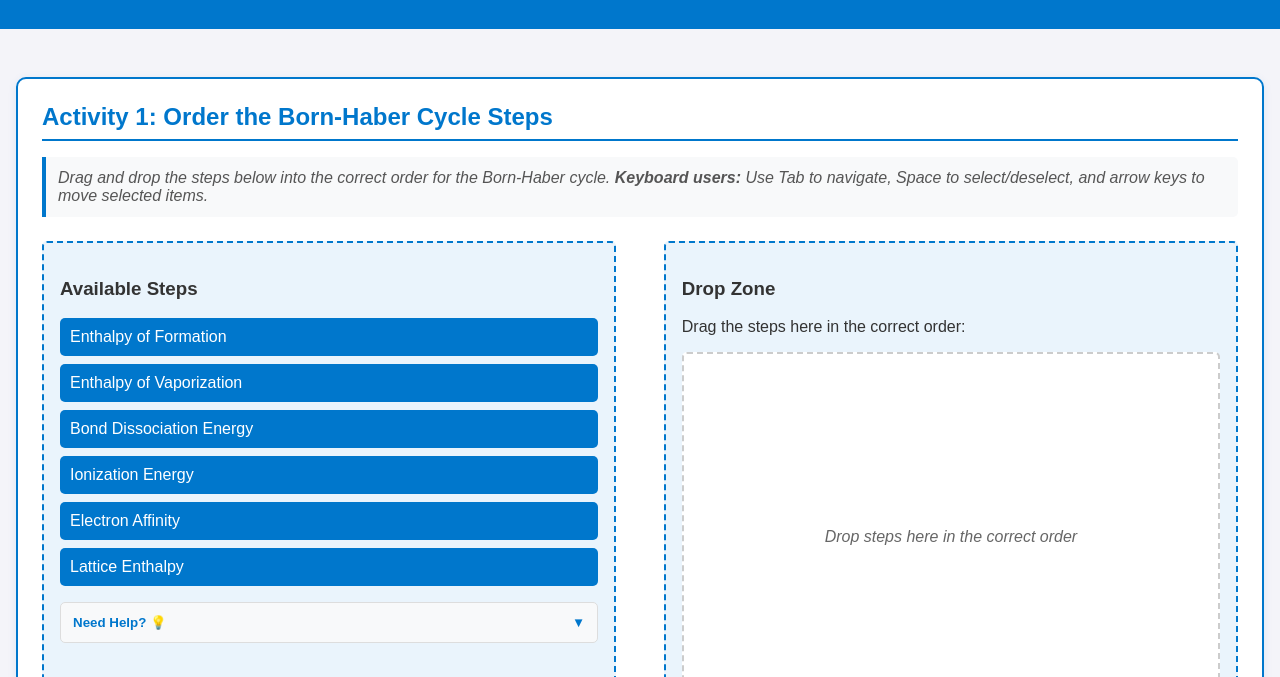
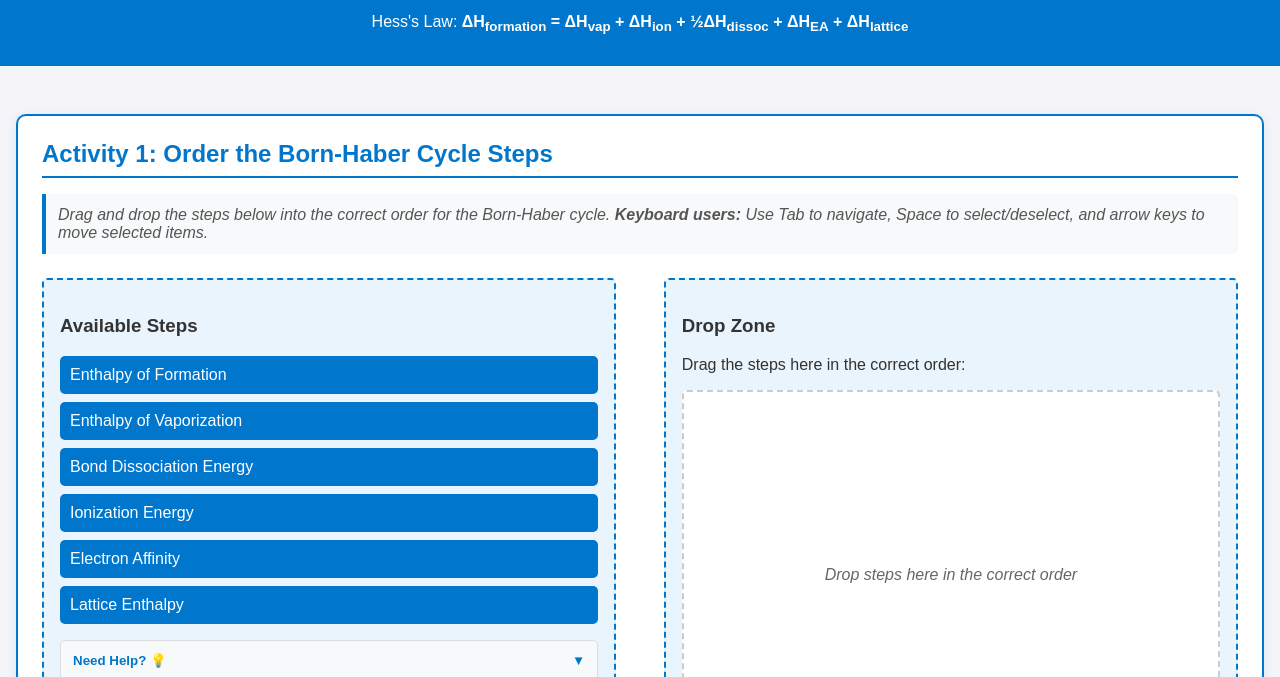
Before and after one commit to edutechtammy/born-haber-cycle, a plain HTML site: page index.html in a window 1280 px wide. Shown: the part 108-785 px from the top of the page. Drawn offline with Linux system fonts and the light colour scheme.

Commit message:
Add Hess's Law mathematical equation to header
- Added prominent display of Hess's Law formula in header section
- Equation: ΔH_formation = ΔH_vap + ΔH_ion + ½ΔH_dissoc + ΔH_EA + ΔH_lattice
- Provides immediate reference for students during activities
- Enhances educational value with clear mathematical foundation

```diff
--- a/index.html
+++ b/index.html
@@ -11,6 +11,7 @@
     <header>
         <h1>Born-Haber Cycle Interactive Activity</h1>
         <p>The Born-Haber cycle is a thermodynamic approach used to calculate lattice energy by breaking down the formation of an ionic solid into a series of individual steps. Each step represents a specific energy change that can be measured or calculated, allowing us to apply Hess's Law to determine the overall lattice energy.</p>
+        <p>Hess's Law: <strong>ΔH<sub>formation</sub> = ΔH<sub>vap</sub> + ΔH<sub>ion</sub> + ½ΔH<sub>dissoc</sub> + ΔH<sub>EA</sub> + ΔH<sub>lattice</sub></strong></p>
     </header>
 
     <main id="main-content">
```
